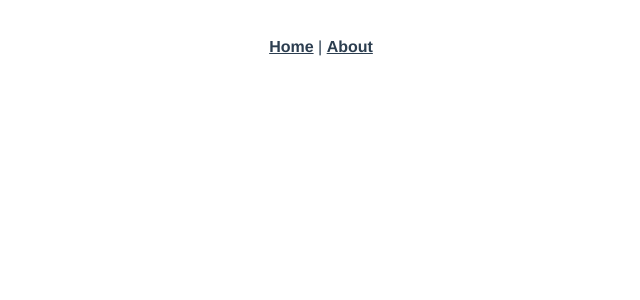
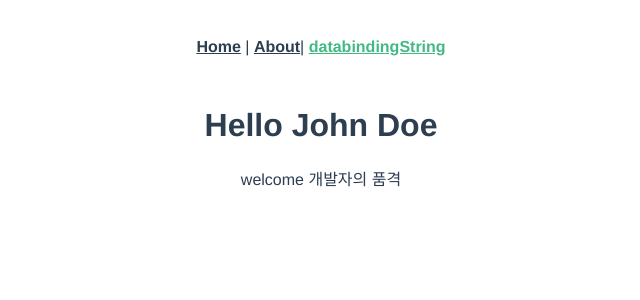
Before and after one commit to ssdd33/vue.js-3x-study, a Vue app: page /databing/string in a window 1280 px wide. Before the commit this address had no page. Shown: the top 300 px of the page, without its empty margins (319-959 px from the left). Built offline with nearby package versions, Linux system fonts and the light colour scheme.

Commit message:
string data binding

```diff
--- a/src/App.vue
+++ b/src/App.vue
@@ -1,9 +1,10 @@
 <template>
   <nav>
     <router-link to="/">Home</router-link> |
-    <router-link to="/about">About</router-link>
+    <router-link to="/about">About</router-link>|
+    <router-link to="/databing/string">databindingString</router-link>
   </nav>
-  <router-view/>
+  <router-view />
 </template>
 
 <style>
--- a/src/router/index.js
+++ b/src/router/index.js
@@ -17,6 +17,14 @@ const routes = [
       import(
         /* webpackChunkName: "about", webpackPrefetch:true */ '../views/AboutView.vue'
       )
+  },
+  {
+    path: '/databing/string',
+    name: 'DataBindingStringView',
+    component: () =>
+      import(
+        /* webpackChunkName: "databinding", webpackPrefetch:true */ '../views/1_databinding/DataBindingStringView.vue'
+      )
   }
 ]
 
--- /dev/null
+++ b/src/views/1_databinding/DataBindingStringView.vue
@@ -0,0 +1,30 @@
+<template>
+  <div>
+    <h1>Hello {{ userName }}</h1>
+    <p>{{ message }}</p>
+  </div>
+</template>
+<script>
+export default {
+  /*
+   *단방향 데이터 바인딩 : data()함수에서 반환되는 객체안의 키-값 데이터는 html,script 내부에서 사용가능하다.
+   * */
+  data() {
+    return {
+      userName: 'John Doe',
+      message: 'welcome 개발자의 품격',
+      arr: [],
+      obj: {}
+    }
+  }
+}
+</script>
+<style scoped>
+/*
+ * css-scoped.vue : 현재 파일에만 적용되는 스타일
+ * scoped태그 없이 사용할 경우 프로젝트 전체에 적용된다. ( 공통 스타일은 assets 폴더에 정의한다.)
+*/
+.text-red {
+  color: red;
+}
+</style>
```
Also changed, not shown: 1 other file (tests, documents, lock files or other folders).
